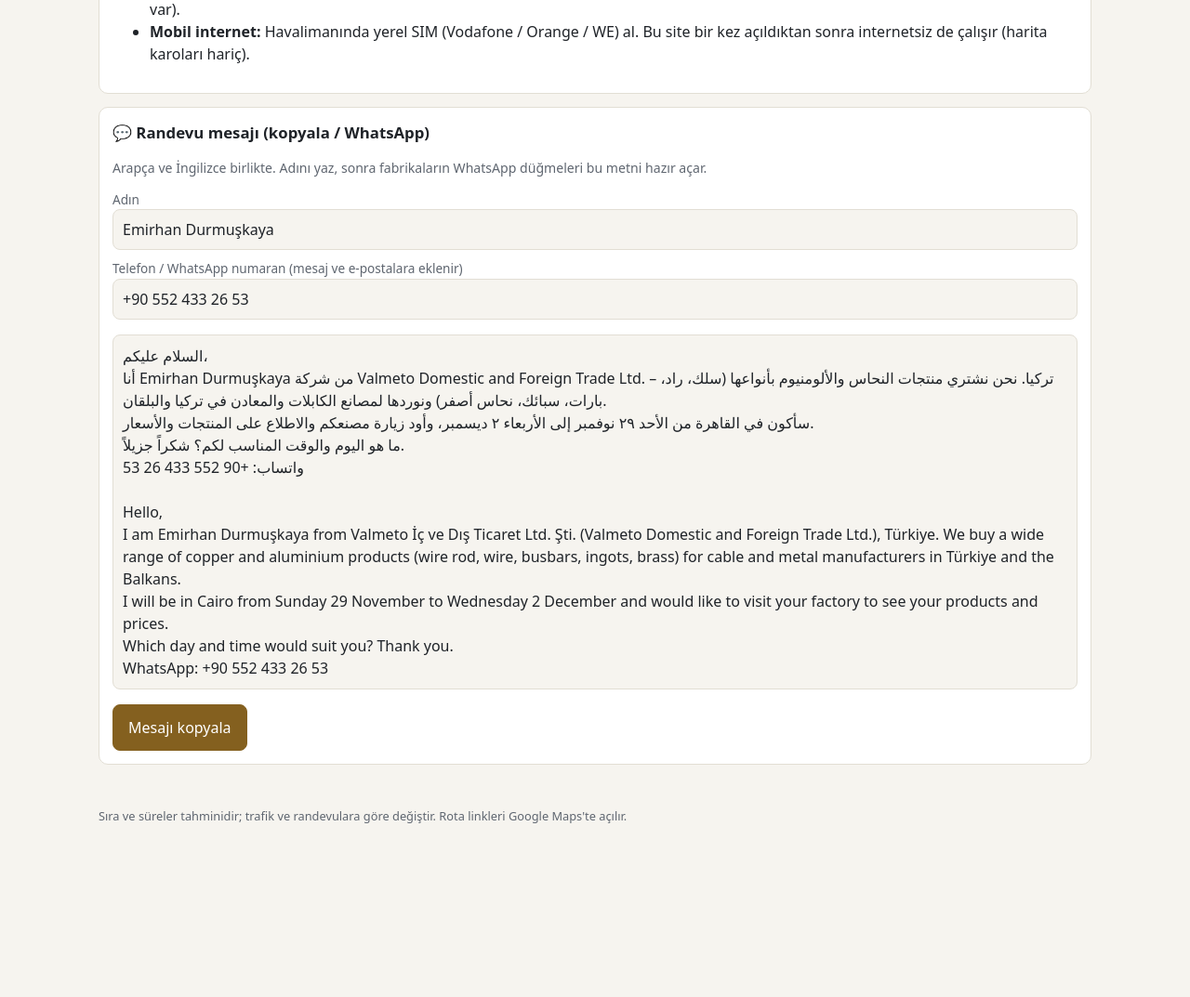
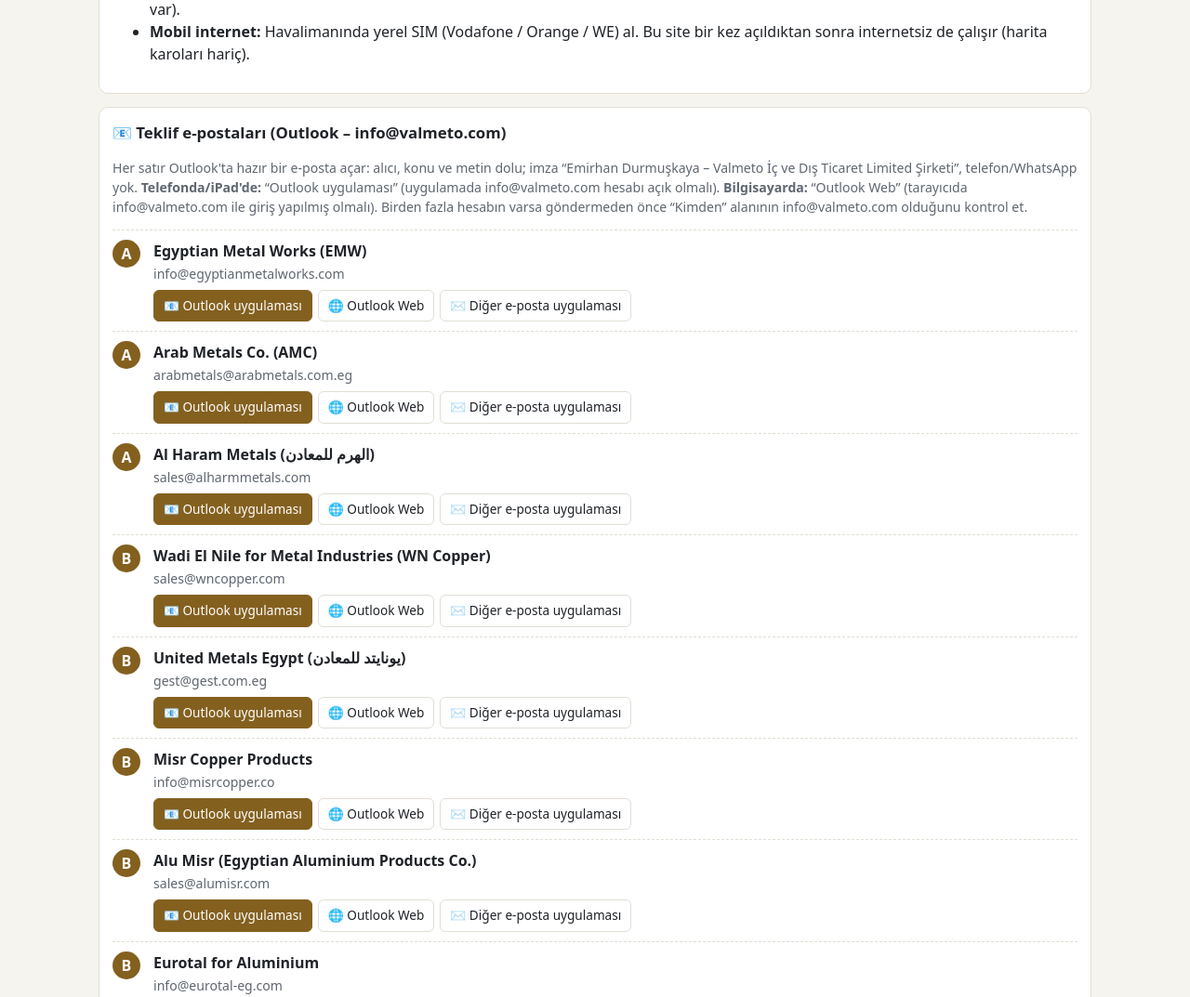
Before and after one commit to emirhandkaya/valmeto-tool, a plain HTML site: page gezi.html in a window 1280 px wide. Shown: the part 3894-4967 px from the top of the page at 93% size. Before the commit the page ends 4798 px from the top, so only its background shows below. Drawn offline with Linux system fonts and the light colour scheme.

Commit message:
Teklif e-postaları Outlook'ta (uygulama + web), imzada telefon yok
Co-Authored-By: Claude Opus 5.5 <noreply@anthropic.com>
Claude-Session: https://claude.ai/code/session_01NoHgNBuXDT2w4rfxKpyTF3

```diff
--- a/common.js
+++ b/common.js
@@ -17,9 +17,9 @@ const TIER_LABEL = { A: "A · Hedef – bakır tel / filmaşin / çubuk", B: "B
 const OURS_LABEL = { evet: "✔ Bizim ürünleri üretiyor", kismen: "◐ Kısmen bizim ürünler", dogrulanamadi: "? Ürünler doğrulanamadı" };
 const SOURCE_LABEL = { hurda: "Hurdadan üretim", katot: "Katottan üretim", karisik: "Hurda + katot", birincil: "Birincil (cevherden)", bilinmiyor: "Kaynak bilinmiyor" };
 const DAYS = { 1: "Pazar 29 Kasım", 2: "Pazartesi 30 Kasım", 3: "Salı 1 Aralık", 4: "Çarşamba 2 Aralık", 0: "Telefonla" };
-const SENDER = { name: "Emirhan Durmuşkaya", company: "Valmeto İç ve Dış Ticaret Ltd. Şti.", companyEn: "Valmeto Domestic and Foreign Trade Ltd.", phone: "+90 552 433 26 53" };
+const SENDER = { name: "Emirhan Durmuşkaya", company: "Valmeto İç ve Dış Ticaret Limited Şirketi", email: "info@valmeto.com", companyEn: "Valmeto Domestic and Foreign Trade Ltd.", phone: "+90 552 433 26 53" };
 function senderPhone() { return lsGet("valmeto-phone", "") || SENDER.phone; }
-function signature() { return [SENDER.name, SENDER.company, senderPhone() && "Phone / WhatsApp: " + senderPhone()].filter(Boolean).join("\n"); }
+function signature() { return [SENDER.name, SENDER.company].join("\n"); }  // e-postada telefon/WhatsApp yok
 
 // Güncel referans fiyatlar (kullanıcının girdiği değer > data.js varsayılanı)
 function refs() {
@@ -51,7 +51,7 @@ if ("serviceWorker" in navigator && location.protocol.startsWith("http")) {
   window.addEventListener("load", () => navigator.serviceWorker.register("sw.js").catch(() => {}));
 }
 
-function mailtoRFQ(f, email) {
+function rfq(f) {
   const subject = "Request for quotation & factory visit – copper and aluminium products";
   const body = `Dear ${f.name.split(" – ")[0]} team,
 
@@ -73,8 +73,13 @@ I would also like to visit your factory during my stay. Please let me know a sui
 Best regards,
 ${signature()}
 `;
-  return `mailto:${email}?subject=${encodeURIComponent(subject)}&body=${encodeURIComponent(body)}`;
+  return { to: f.emails[0] || "", subject, body };
 }
+// Outlook mobil/masaüstü uygulaması (iPhone, iPad, Android) – gönderen: uygulamadaki info@valmeto.com hesabı
+function outlookAppHref(f) { const r = rfq(f); return `ms-outlook://compose?to=${encodeURIComponent(r.to)}&subject=${encodeURIComponent(r.subject)}&body=${encodeURIComponent(r.body)}`; }
+// Outlook Web (Microsoft 365) – info@valmeto.com ile giriş yapılmış tarayıcıda açılır
+function outlookWebHref(f) { const r = rfq(f); return `https://outlook.office.com/mail/deeplink/compose?to=${encodeURIComponent(r.to)}&subject=${encodeURIComponent(r.subject)}&body=${encodeURIComponent(r.body)}`; }
+function mailtoRFQ(f) { const r = rfq(f); return `mailto:${r.to}?subject=${encodeURIComponent(r.subject)}&body=${encodeURIComponent(r.body)}`; }
 
 // "Ana ekrana ekle" (Android/Chrome) – iOS'ta Safari > Paylaş > Ana Ekrana Ekle
 let installEvt = null;
--- a/gezi.html
+++ b/gezi.html
@@ -48,6 +48,14 @@
       <li><b>İhracatı sor:</b> Hurda ihracat yasağı nedeniyle “ihraç edebilir misiniz?” sorusu her fabrikada ilk sorulardan olsun (Ziyaret Formu'nda var).</li>
       <li><b>Mobil internet:</b> Havalimanında yerel SIM (Vodafone / Orange / WE) al. Bu site bir kez açıldıktan sonra internetsiz de çalışır (harita karoları hariç).</li>
     </ul>
+  </div>
+
+  <div class="section">
+    <h2>📧 Teklif e-postaları (Outlook – info@valmeto.com)</h2>
+    <p class="meta">Her satır Outlook'ta hazır bir e-posta açar: alıcı, konu ve metin dolu; imza “Emirhan Durmuşkaya – Valmeto İç ve Dış Ticaret Limited Şirketi”, telefon/WhatsApp yok.
+      <b>Telefonda/iPad'de:</b> “Outlook uygulaması” (uygulamada info@valmeto.com hesabı açık olmalı). <b>Bilgisayarda:</b> “Outlook Web” (tarayıcıda info@valmeto.com ile giriş yapılmış olmalı).
+      Birden fazla hesabın varsa göndermeden önce “Kimden” alanının info@valmeto.com olduğunu kontrol et.</p>
+    <div id="mails"></div>
   </div>
 
   <div class="section">
@@ -118,6 +126,11 @@ function render() {
       <a class="big-btn" href="${routeUrl(stops)}" target="_blank" rel="noopener">🧭 Günün rotasını Google Maps'te aç (${stops.length} durak)</a>
       ${stops.map(stopHtml).join("")}</div>`;
   }).join("");
+  const seen = new Set();
+  document.getElementById("mails").innerHTML = FACTORIES.filter(f => f.emails.length && !seen.has(f.emails[0]) && seen.add(f.emails[0])).sort((a, b) => a.tier.localeCompare(b.tier)).map(f =>
+    `<div class="stop"><div class="num">${f.tier}</div><div><b>${esc(f.name.split(" – ")[0])}</b><br><span class="meta">${esc(f.emails[0])}</span>
+      <div class="actions" style="margin-top:6px"><a class="primary-link" href="${outlookAppHref(f)}">📧 Outlook uygulaması</a>
+      <a href="${outlookWebHref(f)}" target="_blank" rel="noopener">🌐 Outlook Web</a><a href="${mailtoRFQ(f)}">✉️ Diğer e-posta uygulaması</a></div></div></div>`).join("");
   document.getElementById("phoneonly").innerHTML = FACTORIES.filter(f => f.day === 0).map((f, i) => stopHtml(f, i)).join("");
 }
 hotel.oninput = () => { lsSet("valmeto-hotel", hotel.value); render(); };
--- a/sw.js
+++ b/sw.js
@@ -1,5 +1,5 @@
 // Basit çevrimdışı önbellek: önce ağ, ağ yoksa önbellek.
-const CACHE = "valmeto-v13";
+const CACHE = "valmeto-v14";
 const CORE = ["./", "index.html", "gezi.html", "ziyaret.html", "hesap.html", "arapca.html", "musteriler.html", "harita.html",
   "style.css", "common.js", "data.js", "musteriler.js",
   "manifest.webmanifest", "logo-header-v2.png", "logo-full.png", "icon-192-v2.png", "icon-512-v2.png", "icon-maskable-512-v2.png", "apple-touch-icon-v2.png", "favicon-32-v2.png",
```
Also changed, not shown: index.html (+1 -1 lines).
